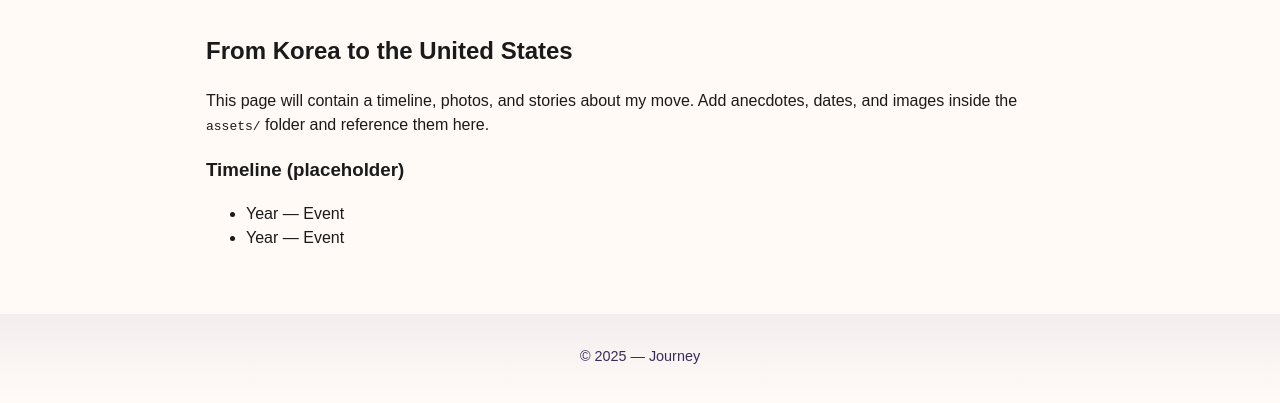
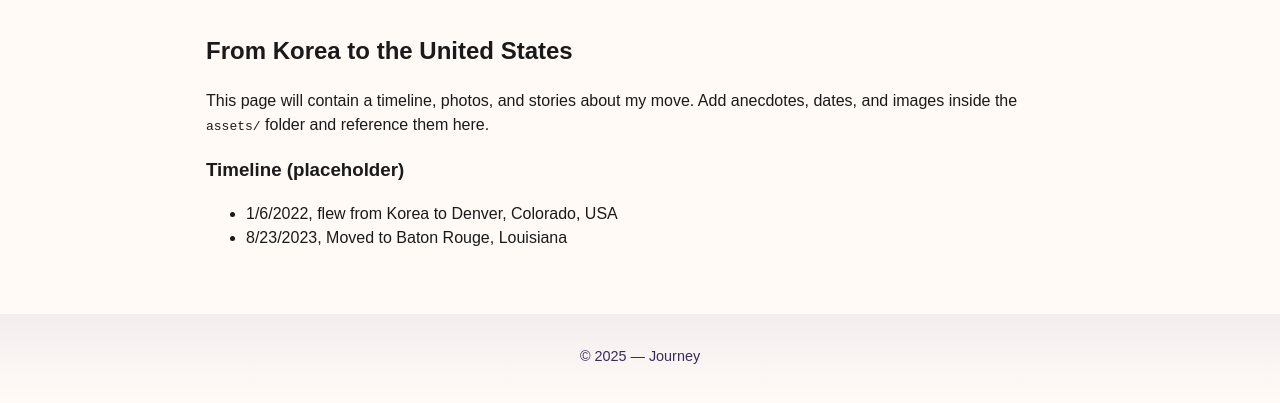
Before and after one commit to Younghyun06/Website, a plain HTML site: page journey.html in a window 1280 px wide. Shown: the part 65-468 px from the top of the page. Drawn offline with Linux system fonts and the light colour scheme.

Commit message:
change the journey

```diff
--- a/journey.html
+++ b/journey.html
@@ -24,8 +24,8 @@
     <section>
       <h3>Timeline (placeholder)</h3>
       <ul>
-        <li>Year — Event</li>
-        <li>Year — Event</li>
+        <li>1/6/2022, flew from Korea to Denver, Colorado, USA</li>
+        <li>8/23/2023, Moved to Baton Rouge, Louisiana</li>
       </ul>
     </section>
   </main>
```
